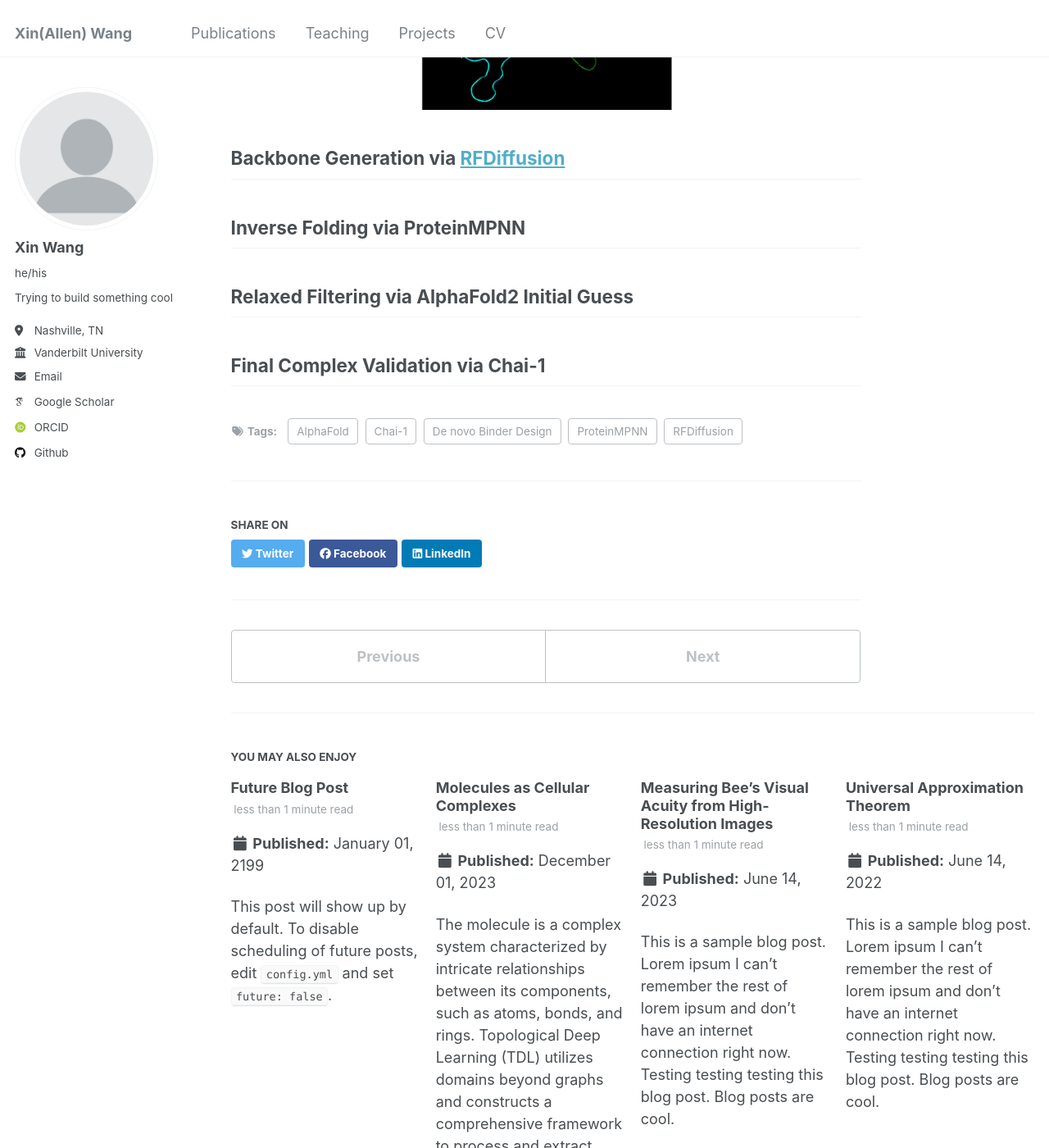
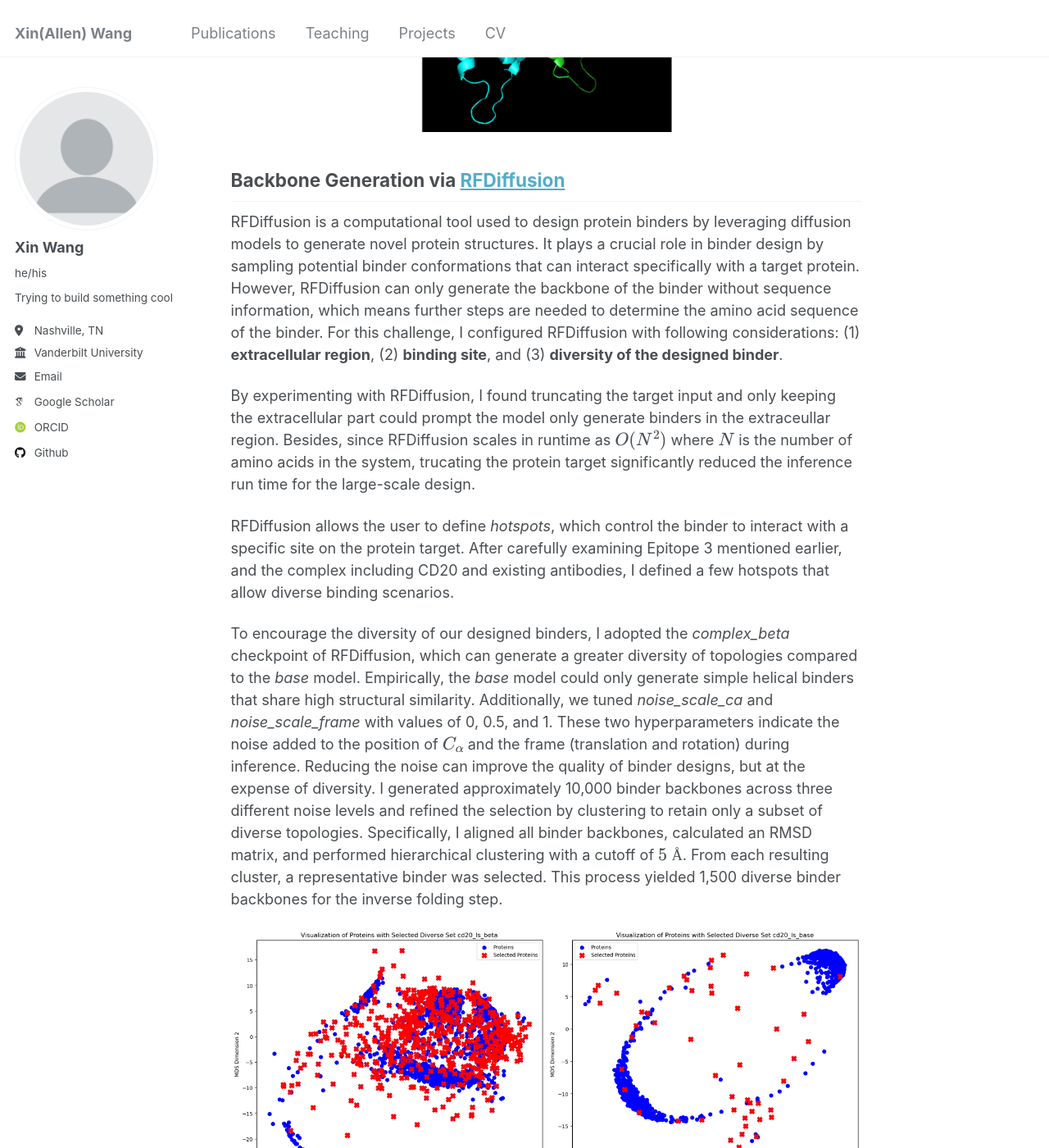
Before and after one commit to xwang112358/xwang112358.github.io, a Jekyll site: the page built from _posts/2024-10-8-bioml.md, in a window 1280 px wide and 1400 px high, scrolled down 2248 px. Shown: the whole window at 82% size. Built offline with Jekyll 4.4.1, drawn with Linux system fonts in a browser that asks for light colours; some web fonts are replaced; some of the changed text lies outside the part shown.

Commit message:
backbone generation part in bioml blog

```diff
--- a/_posts/2024-10-8-bioml.md
+++ b/_posts/2024-10-8-bioml.md
@@ -19,7 +19,7 @@ CAR-T cell therapy is a type of cancer treatment where a patient's own T cells
 
 This project aims to design binding domains for a Chimeric Antigen Receptor (CAR) that will engage the extracellular region of cancer antigen [**CD20**](https://www.uniprot.org/uniprotkb/P11836/entry). The goal of this project is to gain practical experience in the binder design workflow, implement a standardized pipeline, and explore how different, SOTA generative models play a critical role in the design process. Furthermore, the project will apply advanced AI tools to the design challenge, observing both their capabilities and limitations in generating functional CAR antigen binders.
 
-I want to Thank BioML for hosting this awesome [challenge](https://www.biomlsociety.org/challenge) and the members of the Meiler and NDS Labs for their valuable guidance on this project.
+I want to Thank BioML for hosting this awesome [challenge](https://www.biomlsociety.org/challenge) and the members of the Meiler and NDS Labs for their valuable guidance on this project. The code and technical report will be available soon!
 
 ## Method Overview
 
@@ -36,7 +36,18 @@ Before starting the binder design, we need to fully understand our antigen targe
 
 ## Backbone Generation via [RFDiffusion](https://github.com/RosettaCommons/RFdiffusion/tree/main)
 
+RFDiffusion is a computational tool used to design protein binders by leveraging diffusion models to generate novel protein structures. It plays a crucial role in binder design by sampling potential binder conformations that can interact specifically with a target protein. However, RFDiffusion can only generate the backbone of the binder without sequence information, which means further steps are needed to determine the amino acid sequence of the binder. For this challenge, I configured RFDiffusion with following considerations: (1) **extracellular region**, (2) **binding site**, and (3) **diversity of the designed binder**.
 
+By experimenting with RFDiffusion, I found truncating the target input and only keeping the extracellular part could prompt the model only generate binders in the extraceullar region. Besides, since RFDiffusion scales in runtime as $$O(N^2)$$ where $$N$$ is the number of amino acids in the system, trucating the protein target significantly reduced the inference run time for the large-scale design.
+
+RFDiffusion allows the user to define *hotspots*, which control the binder to interact with a specific site on the protein target. After carefully examining Epitope 3 mentioned earlier, and the complex including CD20 and existing antibodies, I defined a few hotspots that allow diverse binding scenarios.
+
+To encourage the diversity of our designed binders, I adopted the *complex_beta* checkpoint of RFDiffusion, which can generate a greater diversity of topologies compared to the *base* model. Empirically, the *base* model could only generate simple helical binders that share high structural similarity. Additionally, we tuned *noise_scale_ca* and *noise_scale_frame* with values of 0, 0.5, and 1. These two hyperparameters indicate the noise added to the position of $$C_{\alpha}$$ and the frame (translation and rotation) during inference. Reducing the noise can improve the quality of binder designs, but at the expense of diversity. I generated approximately 10,000 binder backbones across three different noise levels and refined the selection by clustering to retain only a subset of diverse topologies. Specifically, I aligned all binder backbones, calculated an RMSD matrix, and performed hierarchical clustering with a cutoff of $$ \pu{5 Å}$$. From each resulting cluster, a representative binder was selected. This process yielded 1,500 diverse binder backbones for the inverse folding step.
+
+<div style="text-align: center;">
+  <img src="/images/backbone_diversity.png" alt="Diversity of generated backbone" style="width: 100%;" />
+  <p><em>Comparision between beta and base model: by projecting the RMSD in 2D space, we can see the beta model on the left can generate more structural diverse binders, compared to the base model on the right. With the same cutoff value, more clusters (red cross) are derived from binders designed by the beta model.</em></p>
+</div>
 
 ## Inverse Folding via ProteinMPNN
 
```
Also changed, not shown: images/backbone_diversity.png (added).
